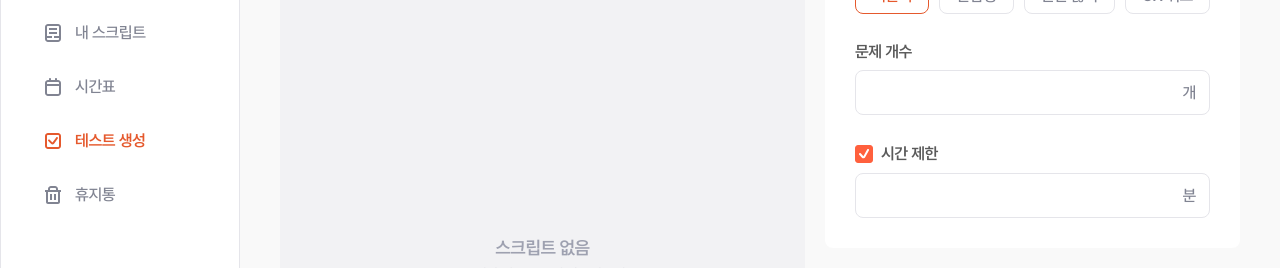
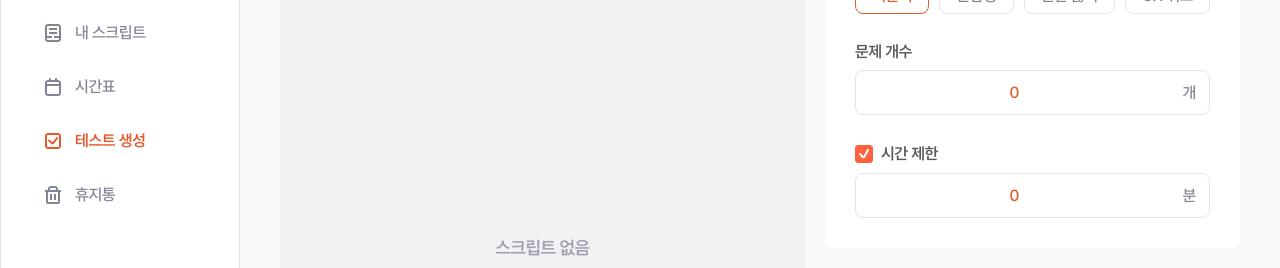
Before and after one commit to TEAM-Hearus/HEARUS-REACT-FRONTEND, a React (Vite) app: page /home/test-make in a window 1280 px wide. Both pictures are taken after a click on the label "시간 제한". Shown: the part 172-440 px from the top of the page. Built offline with nearby package versions, Linux system fonts and the light colour scheme; no server answers.

Commit message:
feat: 문제 설정 store 수정

```diff
--- a/src/components/common/buttons/QuestionTypeBtn/QuestionTypeBtn.tsx
+++ b/src/components/common/buttons/QuestionTypeBtn/QuestionTypeBtn.tsx
@@ -1,6 +1,6 @@
 import { translateTypeToEnglish } from '../../../../utils/test';
 import styles from './QuestionTypeBtn.module.scss';
-import useQuestionTypeStore from '../../../../store/QuestionTypeStore';
+import useQuestionTypeStore from '../../../../store/TestSettingsStore';
 
 interface IProps {
   children: string;
--- a/src/pages/Main/TestMake/TestMake.tsx
+++ b/src/pages/Main/TestMake/TestMake.tsx
@@ -2,12 +2,33 @@ import { useQuery } from '@tanstack/react-query';
 import styles from './TestMake.module.scss';
 import { getAllScripts, IScriptInList } from '../../../apis/script';
 import QuestionTypeBtn from '../../../components/common/buttons/QuestionTypeBtn/QuestionTypeBtn';
+import useTestSettingsStore from '../../../store/TestSettingsStore';
 
 const TestMake = () => {
   const { data } = useQuery<IScriptInList[], Error>({
     queryKey: ['allScripts'],
     queryFn: () => getAllScripts(),
   });
+
+  const { questionCount, timeLimit, setQuestionCount, setTimeLimit } =
+    useTestSettingsStore();
+
+  const handleQuestionCountChange = (
+    e: React.ChangeEvent<HTMLInputElement>,
+  ) => {
+    setQuestionCount(parseInt(e.target.value, 10));
+  };
+
+  const handleTimeLimitChange = (e: React.ChangeEvent<HTMLInputElement>) => {
+    const checked = e.target.checked;
+    setTimeLimit(checked ? 0 : null);
+  };
+
+  const handleTimeLimitValueChange = (
+    e: React.ChangeEvent<HTMLInputElement>,
+  ) => {
+    setTimeLimit(parseInt(e.target.value, 10));
+  };
 
   return (
     <div className={styles.wholeContainer}>
@@ -39,7 +60,13 @@ const TestMake = () => {
           </div>
           <div className={styles.selectBox}>
             <p className={styles.selectTitle}>문제 개수</p>
-            <input className={styles.numInput} type="number" min="0" />
+            <input
+              className={styles.numInput}
+              type="number"
+              min="0"
+              value={questionCount}
+              onChange={handleQuestionCountChange}
+            />
             <span className={styles.inputCaption}>개</span>
           </div>
           <div className={styles.selectBox}>
@@ -48,13 +75,25 @@ const TestMake = () => {
                 className={styles.timeLimitInput}
                 type="checkbox"
                 id="time"
+                checked={timeLimit !== null}
+                onChange={handleTimeLimitChange}
               />
               <label className={styles.checkBoxTitle} htmlFor="time">
                 시간 제한
               </label>
             </span>
-            <input className={styles.numInput} type="number" min="0" />
-            <span className={styles.inputCaption}>분</span>
+            {timeLimit !== null && (
+              <>
+                <input
+                  className={styles.numInput}
+                  type="number"
+                  min="0"
+                  value={timeLimit}
+                  onChange={handleTimeLimitValueChange}
+                />
+                <span className={styles.inputCaption}>분</span>
+              </>
+            )}
           </div>
         </section>
       </div>
--- a/src/store/QuestionTypeStore.ts
+++ b/src/store/TestSettingsStore.ts
@@ -1,15 +1,21 @@
 import { create } from 'zustand';
 import { EnQuestionType } from '../utils/test';
 
-type QuestionTypeStore = {
+type TestSettingsStore = {
   questionTypes: EnQuestionType[];
+  questionCount: number;
+  timeLimit: number | null;
   pushQuestionType: (type: EnQuestionType) => void;
   popQuestionType: (type: EnQuestionType) => void;
-  clearQuestionType: () => void;
+  setQuestionCount: (count: number) => void;
+  setTimeLimit: (limit: number | null) => void;
+  clearSettings: () => void;
 };
 
-const useQuestionTypeStore = create<QuestionTypeStore>()((set) => ({
+const useTestSettingsStore = create<TestSettingsStore>()((set) => ({
   questionTypes: ['MultipleChoice'],
+  questionCount: 0,
+  timeLimit: null,
 
   pushQuestionType: (type) =>
     set((state) => ({
@@ -23,7 +29,12 @@ const useQuestionTypeStore = create<QuestionTypeStore>()((set) => ({
       questionTypes: state.questionTypes.filter((t) => t !== type),
     })),
 
-  clearQuestionType: () => set({ questionTypes: [] }),
+  setQuestionCount: (count: number) => set({ questionCount: count }),
+
+  setTimeLimit: (limit: number | null) => set({ timeLimit: limit }),
+
+  clearSettings: () =>
+    set({ questionTypes: [], questionCount: 0, timeLimit: null }),
 }));
 
-export default useQuestionTypeStore;
+export default useTestSettingsStore;
```
